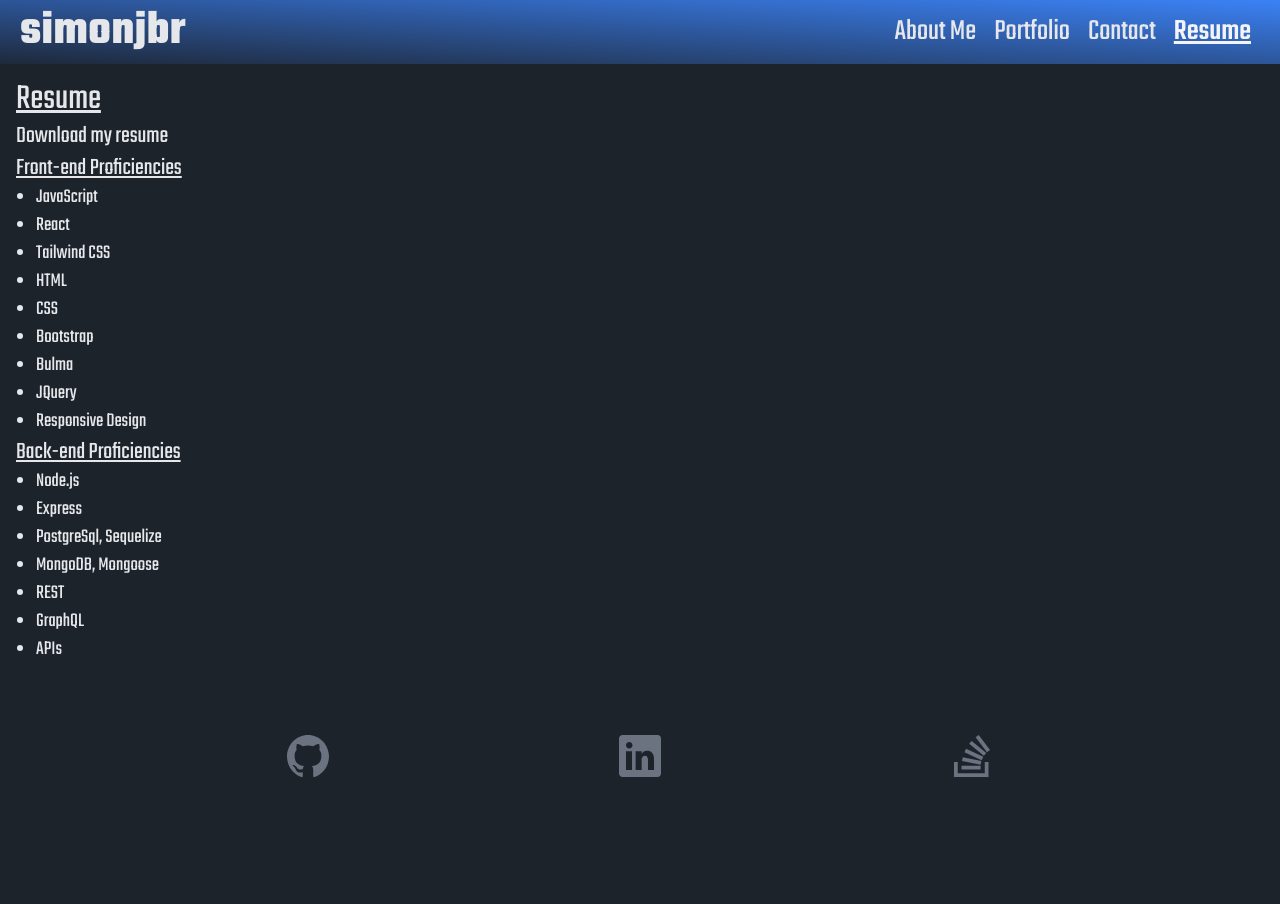
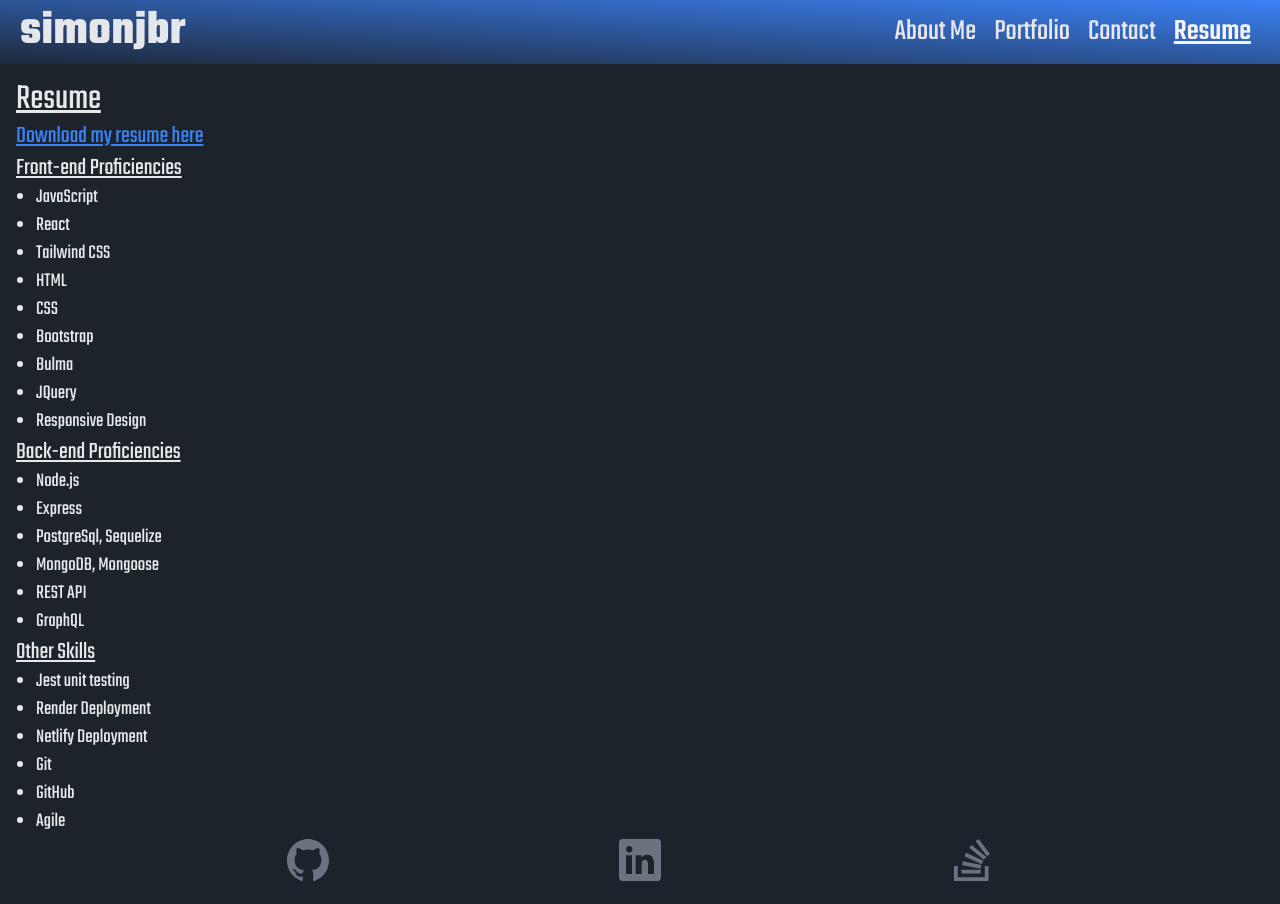
Before and after one commit to simonjbr/react-portfolio, a React (Vite) app: page /Resume in a window 1280 px wide. Before the commit the page ends 800 px from the top, so only its background shows below. Built offline with nearby package versions, Linux system fonts and the light colour scheme.

Commit message:
Updated content and styling on the Resume page

```diff
--- a/src/pages/Resume.jsx
+++ b/src/pages/Resume.jsx
@@ -1,11 +1,18 @@
-import { Link } from "react-router-dom";
+import { Link } from 'react-router-dom';
 
 const Resume = () => {
 	return (
 		<>
 			<article className="pt-4 ps-4">
 				<h1 className="text-4xl underline">Resume</h1>
-				<p className="text-2xl">Download my <Link to='https://github.com/simonjbr' className="link link-hover hover:text-blue-600">resume</Link></p>
+				<p className="text-2xl">
+					<Link
+						to="https://github.com/simonjbr"
+						className="link text-blue-500"
+					>
+						Download my resume here
+					</Link>
+				</p>
 				<h2 className="text-2xl underline">Front-end Proficiencies</h2>
 				<ul className="list-disc ms-5 text-xl">
 					<li>JavaScript</li>
@@ -24,9 +31,17 @@ const Resume = () => {
 					<li>Express</li>
 					<li>PostgreSql, Sequelize</li>
 					<li>MongoDB, Mongoose</li>
-					<li>REST</li>
+					<li>REST API</li>
 					<li>GraphQL</li>
-					<li>APIs</li>
+				</ul>
+				<h2 className="text-2xl underline">Other Skills</h2>
+				<ul className="list-disc ms-5 text-xl">
+					<li>Jest unit testing</li>
+					<li>Render Deployment</li>
+					<li>Netlify Deployment</li>
+					<li>Git</li>
+					<li>GitHub</li>
+					<li>Agile</li>
 				</ul>
 			</article>
 		</>
```
